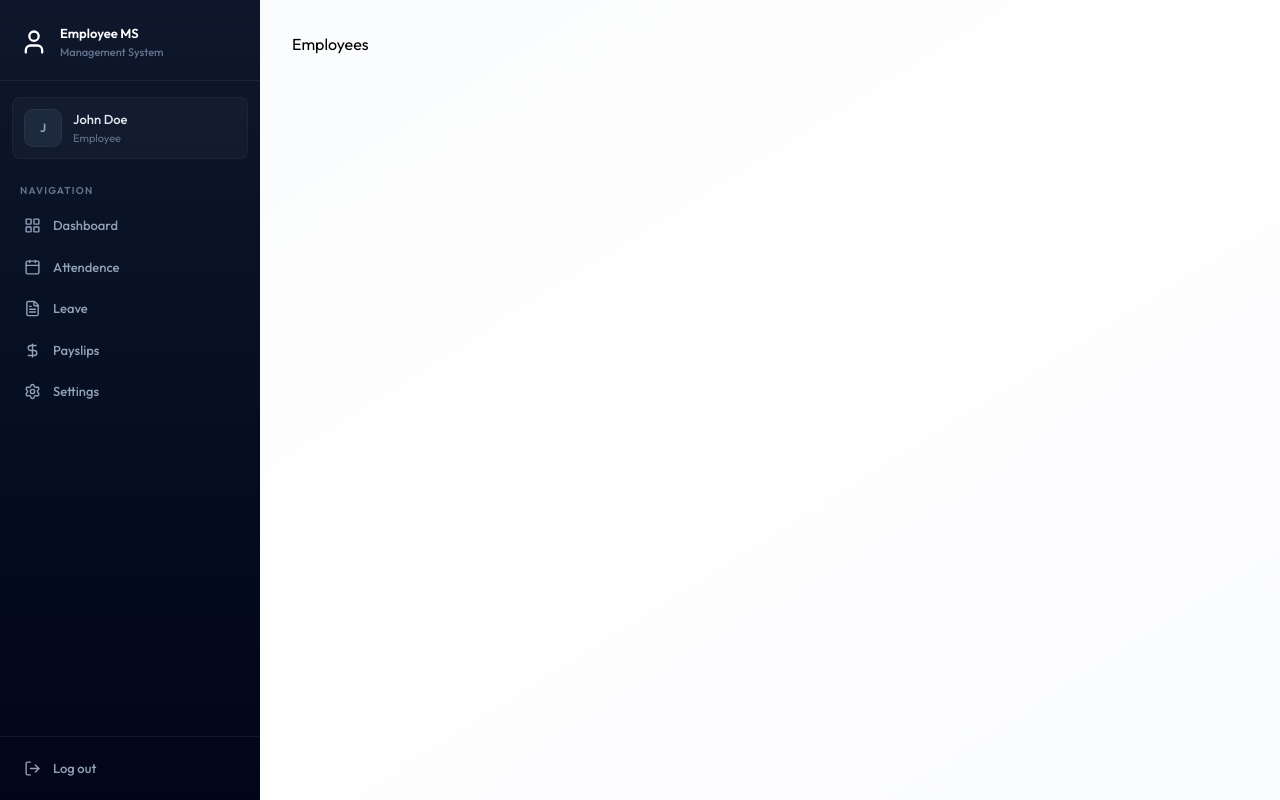
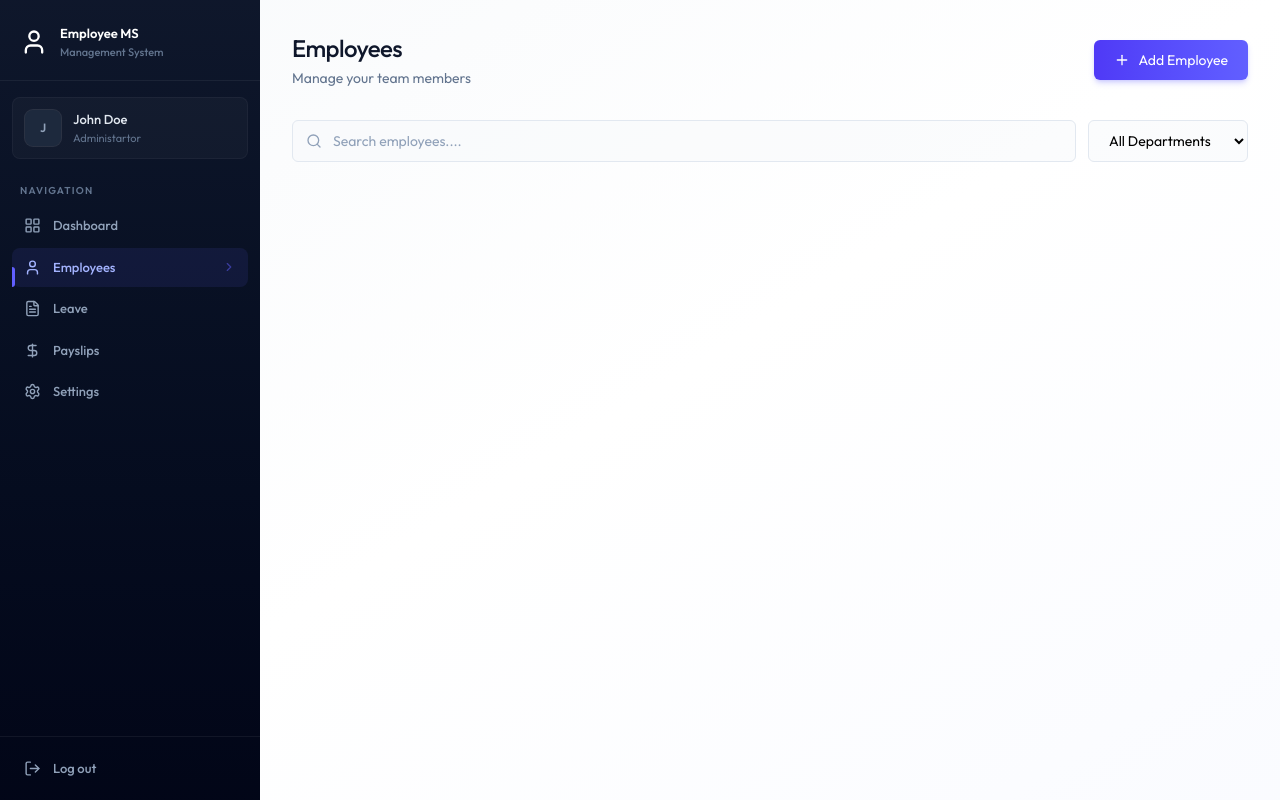
Before and after one commit to Sakshya10027/EMS-Platform, a React (Vite) app in the folder Client/: page /employees in a window 1280 px wide. Built offline with nearby package versions, Linux system fonts and the light colour scheme.

Commit message:
Admin Dashboard UI added

```diff
--- a/Client/src/components/Sidebar.jsx
+++ b/Client/src/components/Sidebar.jsx
@@ -15,7 +15,7 @@ const Sidebar = () => {
         setMobileOpen(false)
     }, [pathname])
 
-    const role = "" || "Employee";
+    const role = "ADMIN" || "Employee";
     const navItems = [
         {
             name: "Dashboard", href: "/dashboard", icon: LayoutGridIcon
--- a/Client/src/pages/Dashboard.jsx
+++ b/Client/src/pages/Dashboard.jsx
@@ -8,7 +8,7 @@ const Dashboard = () => {
     const [data, setData] = useState(null)
     const [loading, setLoading] = useState(true)
     useEffect(() => {
-        setData(dummyEmployeeDashboardData)
+        setData(dummyAdminDashboardData)
         setTimeout(() => {
             setLoading(false)
         }, 1000)
--- a/Client/src/pages/Employees.jsx
+++ b/Client/src/pages/Employees.jsx
@@ -1,8 +1,54 @@
+import { useCallback, useState, useEffect } from "react"
+import {dummyEmployeeData,DEPARTMENTS} from "../assets/assets"
+import {Plus, Search} from "lucide-react"
 
 
 const Employees = () => {
+    const [employees,setEmployees] = useState([])
+    const [loading,setLoading] = useState(true)
+    const [search , setSearch] = useState("")
+    const [selectDept ,setSelectDept] = useState("")
+
+    const fetchEmployees = useCallback(async()=>{
+        setLoading(true)
+        setEmployees(dummyEmployeeData)
+        setTimeout(()=>{
+            setLoading(false)
+        },1000)
+    },[])
+
+    useEffect(()=>{
+        fetchEmployees();
+    },[])
+
     return (
-        <div>Employees</div>
+        <div className="animate-fade-in">
+            {/* Header */}
+            <div className="flex flex-col sm:flex-row justify-between items-start sm:items-center gap-4 mb-8">
+                <div>
+                    <h1 className="page-title">Employees</h1>
+                    <p className="page-subtitle">Manage your team members</p>
+                </div>
+                <button className="btn-primary flex items-center gap-2 w-full sm:w-auto justify-center">
+                    <Plus size={16}/> Add Employee
+                </button>
+            </div>
+            {/* Search bar */}
+            <div className="flex flex-col sm:flex-row gap-3 mb-6">
+                <div className="relative flex-1">
+                    <Search className="absolute left-3.5 top-1/2 transform -translate-y-1/2 text-slate-400 w-4 h-4"/>
+                    <input placeholder="Search employees...." className="w-full pl-10!" onChange={(e)=>setSearch(e.target.value)} value={search}/>
+                </div>
+                <select value={selectDept} onChange={(e)=>setSelectDept(e.target.value)} className="max-w-40">
+                    <option value="">All Departments</option>
+                    {DEPARTMENTS.map((deptName)=>(
+                        <option key={deptName} value={deptName}>{deptName}</option>
+                    ))}
+                </select>
+            </div>
+            {/* Employee card */}
+
+        </div>
     )
 }
 
```
